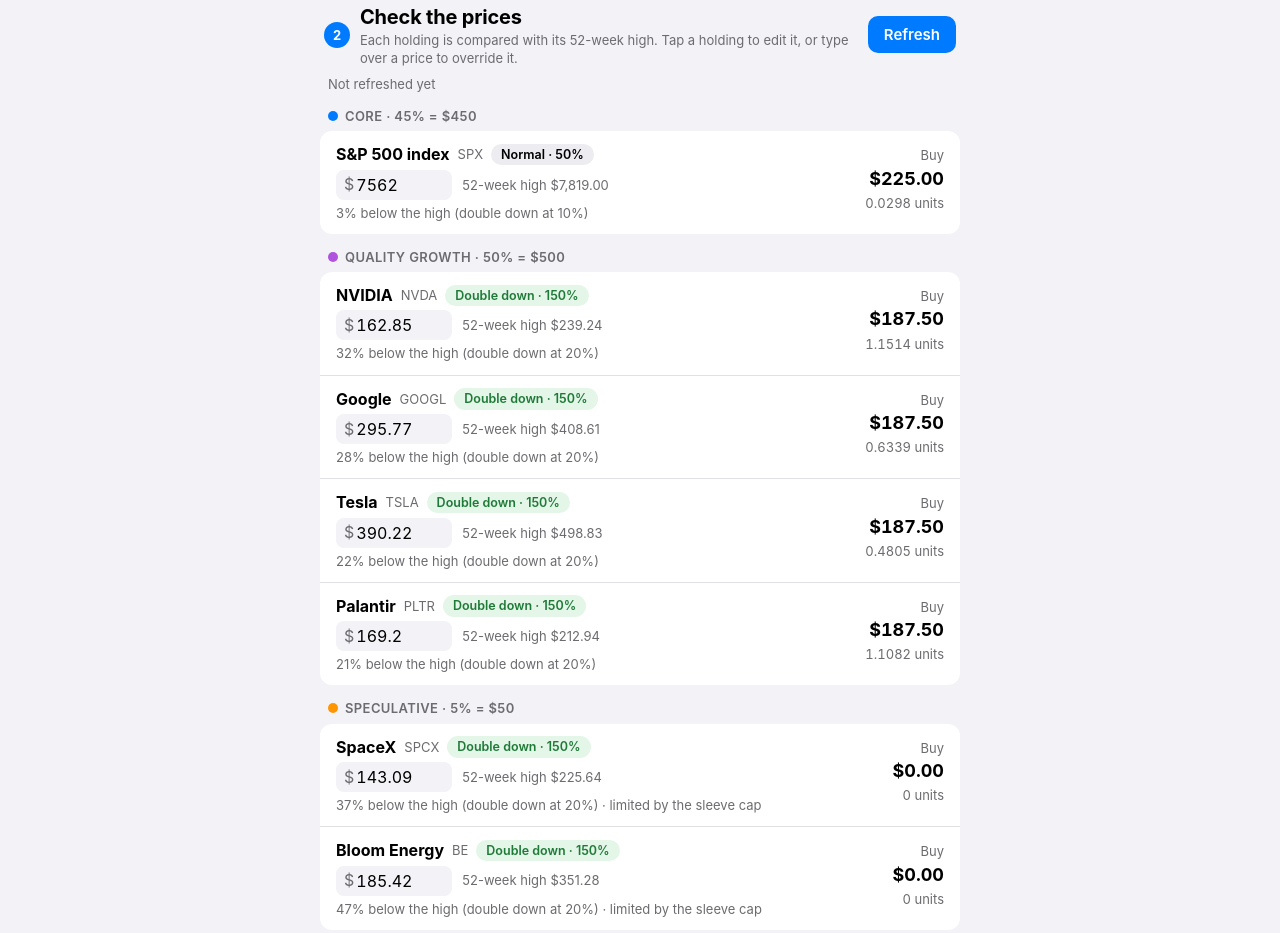
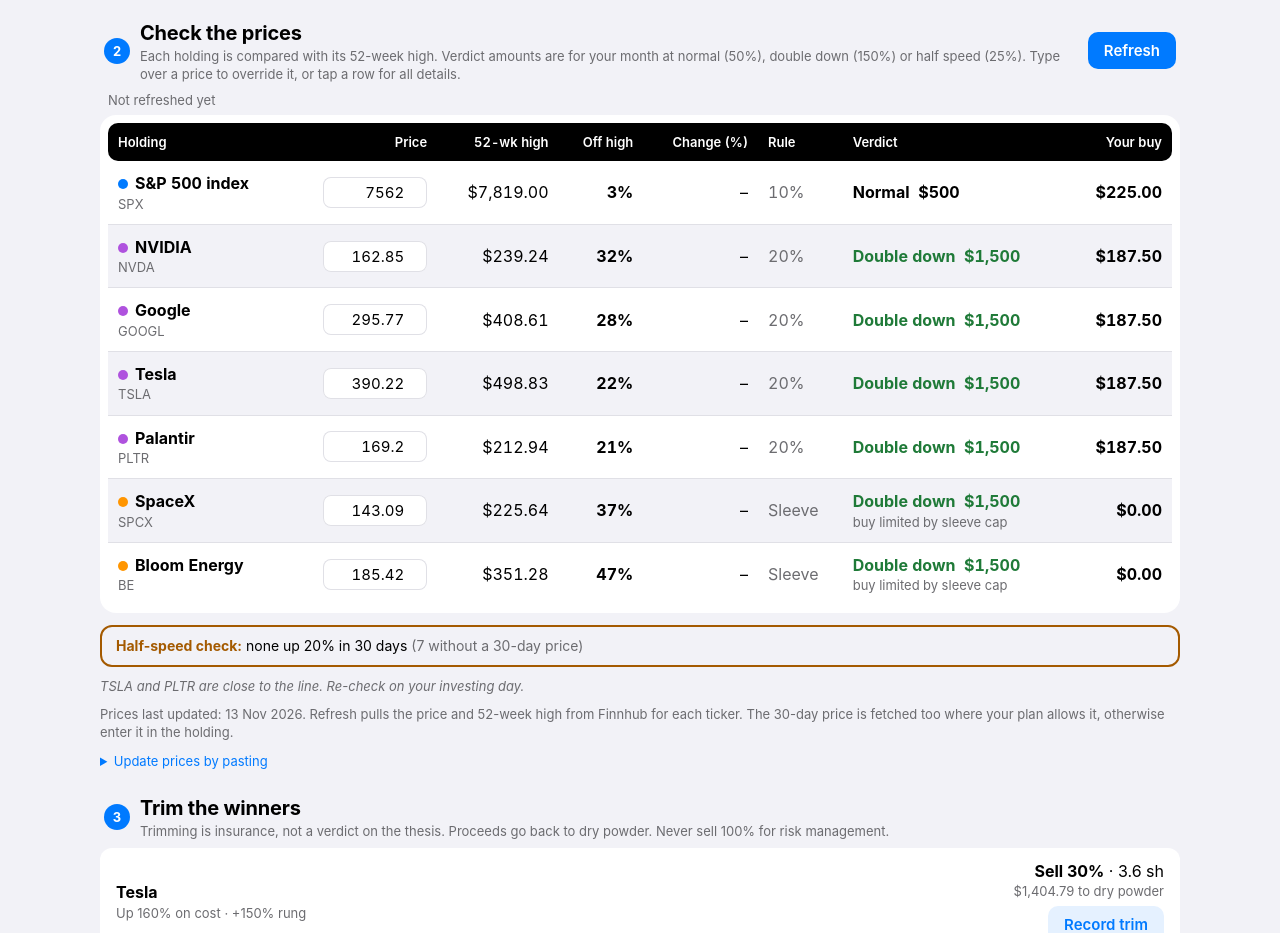
Before and after one commit to 999ACE/dca-tracker, a plain HTML site: page index.html in a window 1280 px wide. Shown: the part 1569-2502 px from the top of the page. Drawn offline with Linux system fonts and the light colour scheme.

Commit message:
Add files via upload

```diff
--- a/index.html
+++ b/index.html
@@ -151,6 +151,54 @@ details summary { cursor: pointer; color: var(--blue); }
 .how p { margin: 4px 0 12px; font-size: 15px; }
 @media (max-width: 480px) { #saveState { display: none; } }
 @media (max-width: 420px) { h1 { font-size: 30px; } .hero .big { font-size: 34px; } }
+
+/* table view for step 2 */
+.panel .tablewrap { margin: 0 -8px; padding: 0 8px; }
+table.slidetbl { min-width: 760px; }
+table.slidetbl thead th { background: var(--ink); color: var(--surface); font-weight: 600; font-size: 13px; padding: 10px 10px; border-bottom: 0; }
+table.slidetbl thead th:first-child { border-radius: 10px 0 0 10px; }
+table.slidetbl thead th:last-child { border-radius: 0 10px 10px 0; }
+table.slidetbl td { padding: 11px 10px; }
+table.slidetbl tbody tr:nth-child(even) td { background: var(--fill); }
+table.slidetbl tbody tr[data-open] { cursor: pointer; }
+table.slidetbl .sticky { position: sticky; left: 0; z-index: 2; min-width: 120px; max-width: 150px; }
+table.slidetbl tbody td.sticky { background: var(--surface); }
+table.slidetbl tbody tr:nth-child(even) td.sticky { background: var(--fill); }
+input.priceinp { width: 104px; text-align: right; padding: 6px 8px; font-size: 15px; background: var(--surface); box-shadow: inset 0 0 0 1px var(--line); border-radius: 8px; }
+.verdict { font-weight: 700; white-space: nowrap; }
+.verdict.double { color: var(--go); }
+.verdict.half { color: var(--slow); }
+.verdict.normal { color: var(--ink); }
+.swipehint { display: none; margin: 6px 4px 2px; }
+
+/* responsive layout: adapts to screen size and input type */
+@media (max-width: 760px) { .swipehint { display: block; } }
+@media (min-width: 700px) { .wrap { max-width: 760px; } nav.tabbar .in { max-width: 760px; } }
+@media (min-width: 1000px) {
+  .wrap { max-width: 1080px; }
+  body { padding-block: 84px 40px; }
+  nav.tabbar { top: 0; bottom: auto; border-top: 0; border-bottom: 1px solid var(--line); padding-top: calc(8px + env(safe-area-inset-top, 0px)); padding-bottom: 8px; }
+  nav.tabbar .in { max-width: 1080px; justify-content: flex-start; gap: 6px; }
+  nav.tabbar button { flex: 0 0 auto; flex-direction: row; gap: 8px; font-size: 14px; padding: 8px 14px; border-radius: 10px; }
+  nav.tabbar button[aria-selected="true"] { background: var(--tint); }
+  .plan { display: grid; grid-template-columns: minmax(0, 1fr) minmax(0, 1fr); align-items: start; }
+  .plan > #hero, .plan > #dash, .plan > #planOut, .plan > .note { grid-column: 1 / -1; }
+  .cols3 { display: grid; grid-template-columns: repeat(3, minmax(0, 1fr)); align-items: start; }
+  .sheet { top: 50%; bottom: auto; transform: translateY(-50%); max-width: 560px; max-height: 86%; border-radius: 20px; padding-bottom: 20px; }
+  table.slidetbl { min-width: 0; }
+}
+@media (pointer: coarse) {
+  .btn { min-height: 44px; }
+  .li { min-height: 48px; }
+  nav.tabbar button { min-height: 48px; }
+  input.priceinp { min-height: 40px; }
+}
+@media (hover: hover) and (pointer: fine) {
+  .hrow:hover, table.slidetbl tbody tr[data-open]:hover td { background: var(--fill); }
+  .btn:hover { filter: brightness(.96); }
+  nav.tabbar button:hover { color: var(--ink); }
+}
+@media (orientation: landscape) and (max-height: 500px) { .hero .big { font-size: 30px; } .sheet { max-height: 96%; } }
 @media (prefers-reduced-motion: reduce) { * { transition: none !important; animation: none !important; } }
 </style>
 
@@ -477,7 +525,7 @@ details summary { cursor: pointer; color: var(--blue); }
 
   function planShell() {
     var banner = S.example ? '<div class="note info">These are example holdings from the video, in US dollars. Replace them in Holdings, or <button class="btn" data-act="startfresh">start with an empty portfolio</button></div>' : "";
-    return '<div class="stack">' + banner + '<div id="hero"></div><div id="dash"></div>' +
+    return '<div class="stack plan">' + banner + '<div id="hero"></div><div id="dash"></div>' +
       '<section><div class="sechead"><span class="badge">1</span><div><h2>Set your plan</h2><p class="muted small">Same date every month. Never a lump sum.</p></div></div><div class="list">' +
       li("Monthly amount", "<i>" + esc(S.cur) + '</i><input type="number" inputmode="decimal" min="0" step="any" id="monthly" value="' + S.monthly + '">') +
       LAYERS.map(function (L) { return li(dot(L.color) + L.name, '<input type="number" inputmode="decimal" min="0" max="100" step="any" data-alloc="' + L.id + '" value="' + S.alloc[L.id] + '"><i>%</i>'); }).join("") +
@@ -564,26 +612,20 @@ details summary { cursor: pointer; color: var(--blue); }
     function fmtStamp(v) { if (!v) return "not recorded"; var d = new Date(v); if (isNaN(d)) return "not recorded"; return String(v).length <= 10 ? d.toLocaleDateString("en-GB", { day: "numeric", month: "short", year: "numeric" }) : d.toLocaleString("en-GB", { day: "numeric", month: "short", year: "numeric", hour: "2-digit", minute: "2-digit" }); }
     var refreshed = refreshedAt ? refreshedAt.toLocaleTimeString("en-GB", { hour: "2-digit", minute: "2-digit", second: "2-digit" }) : null;
 
-    var groups = LAYERS.map(function (L) {
-      var rs = P.rows.filter(function (r) { return r.layer === L.id; });
-      if (!rs.length) return "";
-      return '<div class="grouphead">' + dot(L.color) + L.name + " · " + (S.alloc[L.id] || 0) + "% = " + money0(S.monthly * (S.alloc[L.id] || 0) / 100) + '</div><div class="list">' +
-        rs.map(function (r) {
-          var label = r.speed === "double" ? "Double down" : r.speed === "half" ? "Half speed" : "Normal";
-          var bits = [];
-          bits.push(r.off == null ? "no 52-week high yet" : pct(Math.max(0, r.off), 0) + " below the high (double down at " + r.trig + "%)");
-          if (r.up != null) bits.push((r.up >= 0 ? "+" : "") + pct(r.up, 1) + " in 30 days");
-          if (r.both) bits.push("also up " + pct(r.up, 0) + ", double down takes priority");
-          if (r.capped) bits.push("limited by the sleeve cap");
-          if (!(r.h.price > 0)) bits.push("enter a price");
-          return '<div class="li hrow" data-open="' + r.h.id + '" role="button" tabindex="0"><div class="hmain">' +
-            '<div class="hl1"><b>' + esc(r.h.name || r.h.ticker || "New holding") + "</b>" + (r.h.ticker && r.h.name ? '<span class="muted small">' + esc(r.h.ticker) + "</span>" : "") + '<span class="pill ' + r.speed + '">' + label + " · " + Math.round(r.mult * 100) + "%</span></div>" +
-            '<div class="hl2"><span class="pin"><span>' + esc(S.cur) + '</span><input type="number" inputmode="decimal" class="priceinp" min="0" step="any" aria-label="Price for ' + esc(r.h.name || r.h.ticker) + '" data-id="' + r.h.id + '" data-f="price" value="' + (r.h.price == null ? "" : r.h.price) + '"></span>' +
-            '<span class="muted small">52-week high ' + (r.h.high > 0 ? money(r.h.high) : "–") + "</span></div>" +
-            '<div class="small muted">' + esc(bits.join(" · ")) + (r.h.priceManual ? ' · manual price <a href="#" data-unmanual="' + r.h.id + '">use fetched</a>' : "") + "</div></div>" +
-            '<div class="hbuy"><span class="small muted">Buy</span><b>' + money(r.amt) + '</b><span class="small muted">' + fmtUnits(r.units) + " units</span></div></div>";
-        }).join("") + "</div>";
+    var slideRows = P.rows.map(function (r) {
+      var label = r.speed === "double" ? "Double down" : r.speed === "half" ? "Half speed" : "Normal";
+      var flags = [];
+      if (r.both) flags.push("also up " + pct(r.up, 0) + " in 30 days, double down takes priority");
+      if (r.capped) flags.push("buy limited by sleeve cap");
+      if (!(r.h.price > 0)) flags.push("enter a price");
+      return '<tr data-open="' + r.h.id + '"><td class="sticky">' + dot(layerOf(r.layer).color) + "<b>" + esc(r.h.name || r.h.ticker || "New holding") + "</b>" + (r.h.ticker && r.h.name ? '<div class="small muted">' + esc(r.h.ticker) + "</div>" : "") + "</td>" +
+        '<td class="r"><input type="number" inputmode="decimal" class="priceinp" min="0" step="any" aria-label="Price for ' + esc(r.h.name || r.h.ticker) + '" data-id="' + r.h.id + '" data-f="price" value="' + (r.h.price == null ? "" : r.h.price) + '">' + (r.h.priceManual ? '<div class="small muted">manual · <a href="#" data-unmanual="' + r.h.id + '">use fetched</a></div>' : "") + "</td>" +
+        '<td class="r">' + (r.h.high > 0 ? money(r.h.high) : "–") + '</td><td class="r"><b>' + (r.off == null ? "–" : pct(Math.max(0, r.off), 0)) + "</b></td>" +
+        '<td class="r num" style="' + (r.up != null && r.up >= S.halfPct ? "color:var(--slow);font-weight:700" : "") + '">' + (r.up == null ? "–" : (r.up >= 0 ? "+" : "") + pct(r.up, 1)) + "</td>" +
+        '<td class="muted">' + (r.layer === "spec" ? "Sleeve" : r.trig + "%") + '</td><td><span class="verdict ' + r.speed + '">' + label + "&nbsp; " + money0(S.monthly * r.mult) + "</span>" + (flags.length ? '<div class="small muted">' + esc(flags.join(" · ")) + "</div>" : "") + "</td>" +
+        '<td class="r"><b>' + money(r.amt) + "</b></td></tr>";
     }).join("");
+    var tableHtml = P.rows.length ? '<div class="tablewrap slide"><table class="slidetbl"><thead><tr><th class="sticky">Holding</th><th class="r">Price</th><th class="r">52-wk high</th><th class="r">Off high</th><th class="r" title="Price now against the price 30 days ago">Change (%)</th><th>Rule</th><th>Verdict</th><th class="r">Your buy</th></tr></thead><tbody>' + slideRows + '</tbody></table></div><p class="small muted swipehint">Swipe sideways to see every column.</p>' : '<div class="list"><div class="li muted">No holdings yet. Open the Holdings tab and tap Add holding.</div></div>';
 
     var halfNames = P.rows.filter(function (r) { return r.up != null && r.up >= S.halfPct; }).map(nm);
     var noP30 = P.rows.filter(function (r) { return r.up == null; }).length;
@@ -592,10 +634,10 @@ details summary { cursor: pointer; color: var(--blue); }
     var nearNames = P.rows.filter(function (r) { return r.off != null && Math.abs(r.off - r.trig) <= 3; }).map(nm);
     var nearText = nearNames.length ? joinNames(nearNames) + (nearNames.length > 1 ? " are" : " is") + " close to the line. Re-check on your investing day." : "";
 
-    var pricesHtml = '<section><div class="sechead"><span class="badge">2</span><div><h2>Check the prices</h2><p class="muted small">Each holding is compared with its 52-week high. Tap a holding to edit it, or type over a price to override it.</p></div>' +
+    var pricesHtml = '<section><div class="sechead"><span class="badge">2</span><div><h2>Check the prices</h2><p class="muted small">Each holding is compared with its 52-week high. Verdict amounts are for your month at normal (50%), double down (150%) or half speed (25%). Type over a price to override it, or tap a row for all details.</p></div>' +
       '<div style="text-align:right;flex:0 0 auto"><button class="btn primary" data-act="refresh"' + (refreshing ? " disabled" : "") + ">" + (refreshing ? "Refreshing..." : "Refresh") + '</button></div></div>' +
       '<div class="small muted" style="margin:0 8px 6px">' + (refreshed ? "Refreshed " + refreshed : "Not refreshed yet") + (refreshMsg ? " · " + esc(refreshMsg) : "") + "</div>" +
-      (groups || '<div class="list"><div class="li muted">No holdings yet. Open the Holdings tab and tap Add holding.</div></div>') +
+      '<div class="panel" style="padding:8px">' + tableHtml + "</div>" +
       '<div class="stack" style="gap:10px;margin-top:12px"><div class="halfbox">' + halfText + "</div>" + (nearText ? '<p class="small muted" style="font-style:italic">' + esc(nearText) + "</p>" : "") +
       '<p class="small muted">Prices last updated: ' + esc(fmtStamp(S.pricesAsOf)) + ". Refresh pulls the price and 52-week high from Finnhub for each ticker. The 30-day price is fetched too where your plan allows it, otherwise enter it in the holding.</p>" +
       '<details ' + (pasteMsgText ? "open" : "") + '><summary class="small">Update prices by pasting</summary><div class="stack" style="gap:8px;margin-top:8px"><p class="small muted">One holding per line: ticker, price, 52-week high, price 30 days ago. The last two are optional. Example: <code>NVDA 162.85 239.24 150</code></p><textarea id="paste" spellcheck="false" placeholder="NVDA 162.85 239.24 150"></textarea><div class="row"><button class="btn" data-act="applypaste">Apply prices</button><span class="small muted" id="pasteMsg">' + esc(pasteMsgText) + "</span></div></div></details></div></section>";
@@ -617,7 +659,7 @@ details summary { cursor: pointer; color: var(--blue); }
 
   /* Holdings tab */
   function holdingsView() {
-    return '<div class="stack">' + LAYERS.map(function (L) {
+    return '<div class="stack cols3">' + LAYERS.map(function (L) {
       var hs = S.holdings.filter(function (h) { return h.layer === L.id; });
       return '<section><div class="grouphead" style="margin-top:0">' + dot(L.color) + L.name + ' <span style="text-transform:none;letter-spacing:0;font-weight:400">· ' + L.sub + '</span></div><div class="list">' +
         hs.map(function (h) {
```
